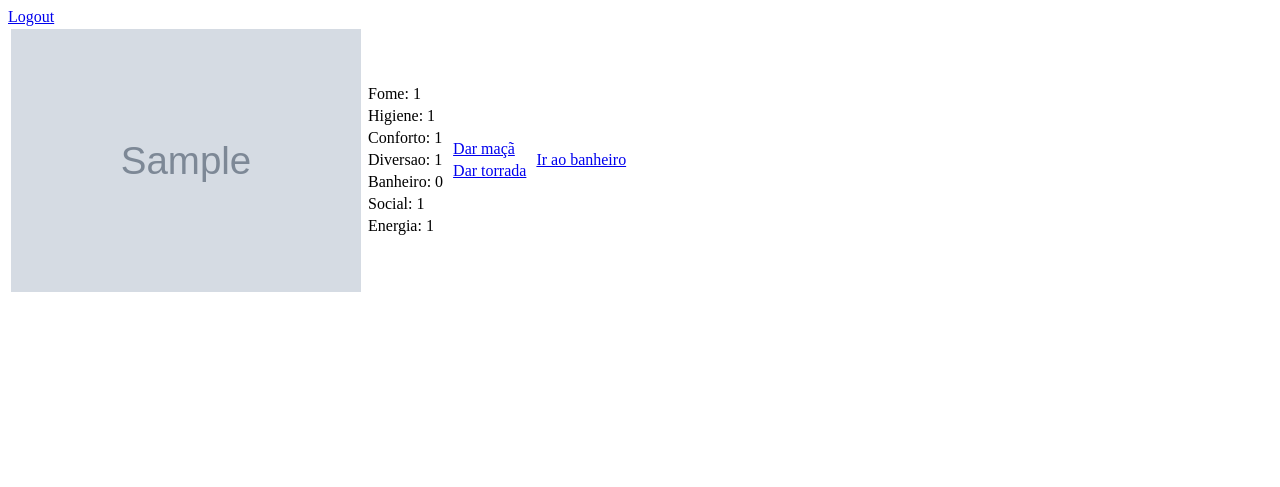
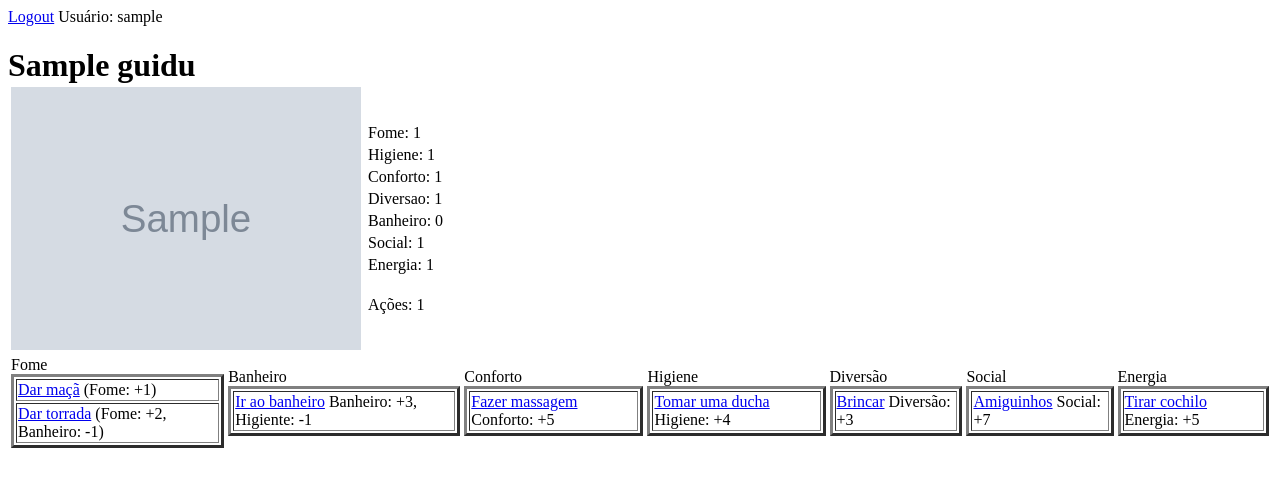
Before and after one commit to PhoenixBR/Guidamon, a Django app: template guidamon/templates/index.html in a window 1280 px wide. Shown: the top 487 px of the page. Run offline with Django 3.2, Linux system fonts and the light colour scheme; the template is opened without the code that fills it: values that come from a table or form of the project are taken from there, others are empty; tables that the repository leaves empty hold one stand-in row (values such as "Sample post"); grey boxes marked "Sample" are stand-in pictures.

Commit message:
Terceira atualização

```diff
--- a/guidamon/templates/index.html
+++ b/guidamon/templates/index.html
@@ -1,6 +1,8 @@
 <a href="/logout/">Logout</a>
+<email> Usuário: {{jogador.user.username}}</email>
 
 {% for guidu in guidus %}
+	<h1> {{ guidu.nome }}
 	<table>
 		<tr>
 			<td><img src=" {{ guidu.tipo.img_normal.url }}" width="350"></td>
@@ -12,17 +14,47 @@
 				<tr><td>Banheiro: {{guidu.banheiro}} </td></tr>
 				<tr><td>Social: {{guidu.social}} </td></tr>
 				<tr><td>Energia: {{guidu.energia}} </td></tr>
+				<tr><td><br>Ações: {{jogador.guimoves}} </br></td></tr>
+				</table>
+			</td>
+		</tr>
+	</table>
+	<table>
+		<tr>
+			<td>
+				<table border="3"> Fome
+				<tr><td><a href="/{{guidu.id}}/alimentar/1">Dar maçã</a> (Fome: +1) </td></tr>
+				<tr><td><a href="/{{guidu.id}}/alimentar/2">Dar torrada</a> (Fome: +2, Banheiro: -1)</td></tr>
 				</table>
 			</td>
 			<td>
-				<table>
-				<tr><td><a href="/{{guidu.id}}/alimentar/1">Dar maçã</a></td></tr>
-				<tr><td><a href="/{{guidu.id}}/alimentar/2">Dar torrada</a></td></tr>
+				<table border="3"> Banheiro
+				<tr><td><a href="/{{guidu.id}}/banheiro/1">Ir ao banheiro</a> Banheiro: +3, Higiente: -1</td></tr>
 				</table>
 			</td>
 			<td>
-				<table>
-				<tr><td><a href="/{{guidu.id}}/banheiro/1">Ir ao banheiro</a></td></tr>
+				<table border="3"> Conforto
+				<tr><td><a href="/{{guidu.id}}/confortar/1">Fazer massagem</a> Conforto: +5</td></tr>
+				</table>
+			</td>
+			<td>
+				<table border="3"> Higiene
+				<tr><td><a href="/{{guidu.id}}/banhar/1">Tomar uma ducha</a> Higiene: +4</td></tr>
+				</table>
+			</td>
+			<td>
+				<table border="3"> Diversão
+				<tr><td><a href="/{{guidu.id}}/divertir/1">Brincar</a> Diversão: +3</td></tr>
+				</table>
+			</td>
+			<td>
+				<table border="3"> Social
+				<tr><td><a href="/{{guidu.id}}/socializar/1">Amiguinhos</a> Social: +7</td></tr>
+				</table>
+			</td>
+			<td>
+				<table border="3"> Energia
+				<tr><td><a href="/{{guidu.id}}/recuperar_energia/1">Tirar cochilo</a> Energia: +5</td></tr>
 				</table>
 			</td>
 		</tr>
--- a/guidamon/urls.py
+++ b/guidamon/urls.py
@@ -19,6 +19,11 @@ urlpatterns = patterns('',
 
     url(r'^(\d+)/alimentar/(\d+)/$','views.site.alimentar'),
     url(r'^(\d+)/banheiro/(\d+)/$','views.site.banheiro'),
+    url(r'^(\d+)/confortar/(\d+)/$','views.site.confortar'),
+    url(r'^(\d+)/banhar/(\d+)/$','views.site.banhar'),
+    url(r'^(\d+)/divertir/(\d+)/$','views.site.divertir'),
+    url(r'^(\d+)/socializar/(\d+)/$','views.site.socializar'),
+    url(r'^(\d+)/recuperar_energia/(\d+)/$','views.site.recuperar_energia'),
     # Uncomment the admin/doc line below to enable admin documentation:
     url(r'^admin/doc/', include('django.contrib.admindocs.urls')),
 
--- a/guidu/models.py
+++ b/guidu/models.py
@@ -3,6 +3,7 @@ from jogador.models import Jogador
 
 import datetime
 import pytz
+import random
 
 
 class GuiduTipo(models.Model):
@@ -26,13 +27,13 @@ class Guidu(models.Model):
     nome = models.CharField(max_length=50, null=False)
     idade = models.PositiveSmallIntegerField(default=0)
 
-    fome = models.PositiveSmallIntegerField(default=10)
-    higiene = models.PositiveSmallIntegerField(default=10)
-    diversao = models.PositiveSmallIntegerField(default=10)
-    banheiro = models.PositiveSmallIntegerField(default=10)
-    conforto = models.PositiveSmallIntegerField(default=10)
-    social = models.PositiveSmallIntegerField(default=10)
-    energia = models.PositiveSmallIntegerField(default=10)
+    fome = models.PositiveSmallIntegerField(default=random.randint(2,8))
+    higiene = models.PositiveSmallIntegerField(default=random.randint(2,8))
+    diversao = models.PositiveSmallIntegerField(default=random.randint(2,8))
+    banheiro = models.PositiveSmallIntegerField(default=random.randint(2,8))
+    conforto = models.PositiveSmallIntegerField(default=random.randint(2,8))
+    social = models.PositiveSmallIntegerField(default=random.randint(2,8))
+    energia = models.PositiveSmallIntegerField(default=random.randint(2,8))
 
     fome_update = models.DateTimeField(auto_now_add=True)
     higiene_update = models.DateTimeField(auto_now_add=True)
@@ -153,22 +154,98 @@ class Guidu(models.Model):
     def alimentar(self, alimento):
 
         self.refresh()
-        if(alimento == '1'):
-            self.fome+=1
-        elif(alimento == '2'):
-            self.fome+=2
-            self.banheiro-=1
-        if(self.fome>10):
-            self.fome=10
+        funcionou = False
+        if self.fome <10:
+            if(alimento == '1'):
+                self.fome+=1
+            elif(alimento == '2'):
+                self.fome+=2
+                if self.banheiro>=1:
+                    self.banheiro-=1
+            if(self.fome>10):
+                self.fome=10
 
-        self.save()
+            self.save()
+            funcionou = True
+        return funcionou
 
-    def ir_banheiro(self, tipo_banheiro):
+    def obrar(self, tipo_banheiro):
 
         self.refresh()
-        if(tipo_banheiro == '1'):
-            self.banheiro+=1
-        if(self.banheiro>10):
-            self.banheiro=10
+        funcionou = False
+        if self.banheiro <10:
+            if(tipo_banheiro == '1'):
+                self.banheiro+=3
+                if self.higiene >=1:
+                    self.higiene-=1
+            if(self.banheiro>10):
+                self.banheiro=10
 
-        self.save()
+            self.save()
+            funcionou = True
+        return funcionou
+
+    def banhar(self, tipo_banho):
+        self.refresh()
+        funcionou = False
+        if self.higiene <10:
+            if(tipo_banho == '1'):
+                self.higiene+=4
+            if(self.higiene>10):
+                self.higiene=10
+
+            self.save()
+            funcionou = True
+        return funcionou
+
+    def confortar(self, tipo_conforto):
+        self.refresh()
+        funcionou = False
+        if self.conforto <10:
+            if(tipo_conforto == '1'):
+                self.conforto+=5
+            if(self.conforto>10):
+                self.conforto=10
+
+            self.save()
+            funcionou = True
+        return funcionou
+
+    def divertir(self, tipo_diversao):
+        self.refresh()
+        funcionou = False
+        if self.diversao <10:
+            if(tipo_diversao == '1'):
+                self.diversao+=3
+            if(self.diversao>10):
+                self.diversao=10
+
+            self.save()
+            funcionou = True
+        return funcionou
+
+    def socializar(self, tipo_socializacao):
+        self.refresh()
+        funcionou = False
+        if self.social <10:
+            if(tipo_socializacao == '1'):
+                self.social+=7
+            if(self.social>10):
+                self.social=10
+
+            self.save()
+            funcionou = True
+        return funcionou
+
+    def recuperar_energia(self, tipo_energia):
+        self.refresh()
+        funcionou = False
+        if self.energia <10:
+            if(tipo_energia == '1'):
+                self.energia+=5
+            if(self.energia>10):
+                self.energia=10
+
+            self.save()
+            funcionou = True
+        return funcionou
--- a/jogador/models.py
+++ b/jogador/models.py
@@ -10,10 +10,27 @@ class Jogador(models.Model):
     guicoin = models.PositiveIntegerField(default=0)
     guimoves = models.PositiveSmallIntegerField(default=10)
 
+    update_guimoves = models.DateTimeField(auto_now_add=True)
+
+    def refresh(self):
+    	agora = datetime.datetime.now(pytz.timezone('America/Recife'))
+
+        if self.guimoves > 0:
+            tempo = agora - self.update_guimoves
+            updates = tempo.total_seconds() // 120 # 18min
+
+            if updates > 0:
+                self.guimoves = self.guimoves - updates
+                if self.guimoves < 0:
+                    self.guimoves = 0
+                #agora que verificou o ultimo update de hp, atualiza a variavel fome_update
+                self.update_guimoves = agora
+        else:
+            #se nao existe nenhum update para fazer, atualiza o fome_update
+            self.update_guimoves = agora
+
     def __unicode__(self):
         return self.user.username
-
-
 
 def cria_user_jogador(sender, instance, created, **kwargs):
     if created:
```
Also changed, not shown: views/site.py (+62 -3 lines), guidamon.db.
